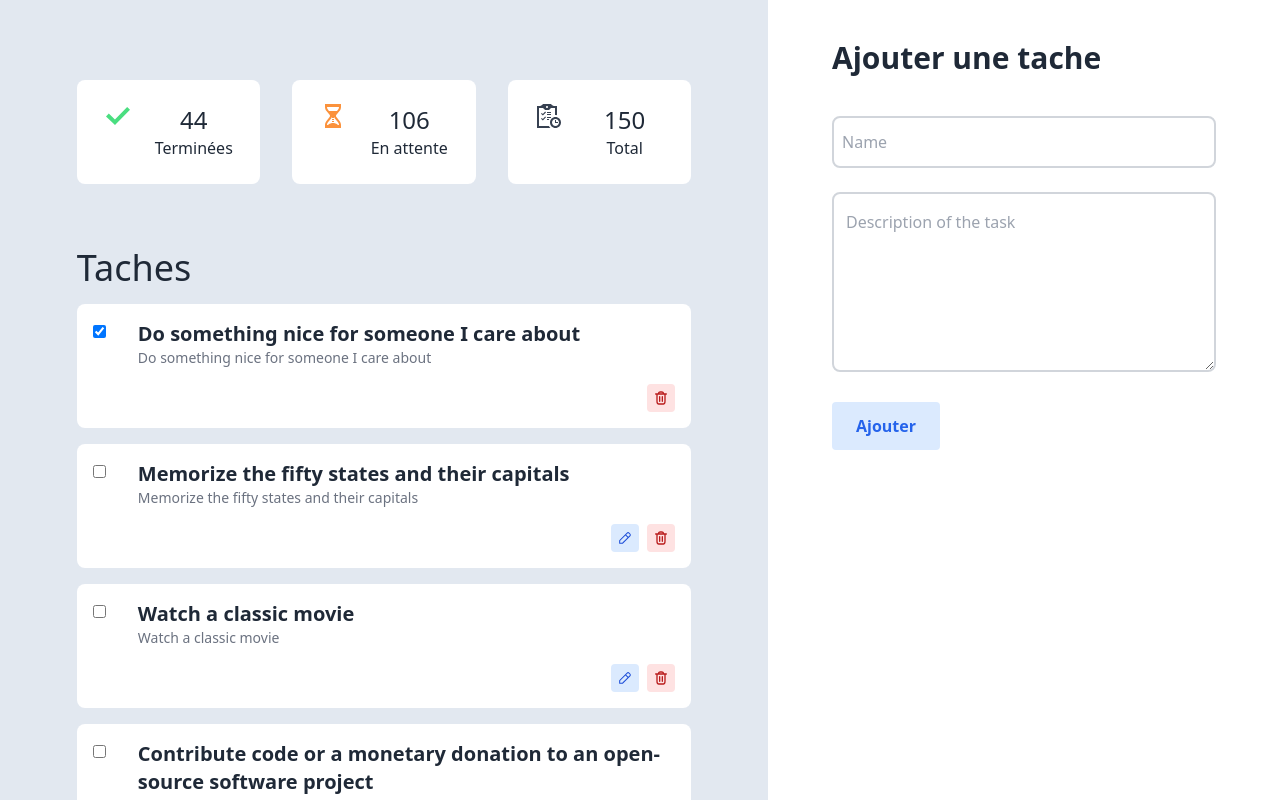
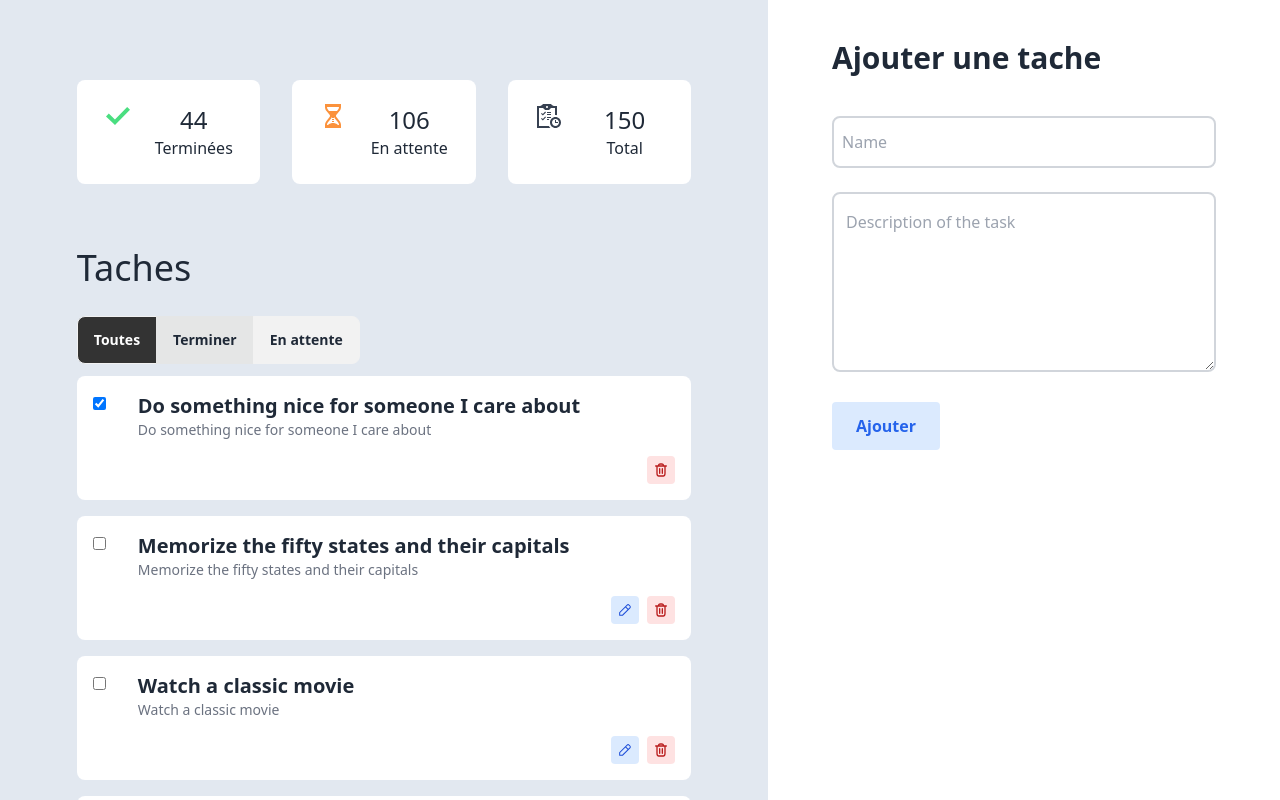
Before and after one commit to NdekoCode/pinia-discovery, a Vue app: page /todo-app in a window 1280 px wide. Shown: the top 800 px of the page. Built offline with nearby package versions, Linux system fonts and the light colour scheme.

Commit message:
feat: add filter

```diff
--- /dev/null
+++ b/src/components/Filter.vue
@@ -0,0 +1,36 @@
+<script lang="ts" setup>
+import useTaskStore from '@/stores/tasks'
+const taskStore = useTaskStore()
+</script>
+
+<template>
+  <div class="join">
+    <button
+      class="join-item btn"
+      :class="taskStore.filter === 'all' && 'active'"
+      @click="taskStore.filter = 'all'"
+    >
+      Toutes
+    </button>
+    <button
+      class="join-item btn btn-active"
+      :class="taskStore.filter === 'finished' && 'active'"
+      @click="taskStore.filter = 'finished'"
+    >
+      Terminer
+    </button>
+    <button
+      class="join-item btn"
+      :class="taskStore.filter === 'unfinished' && 'active'"
+      @click="taskStore.filter = 'unfinished'"
+    >
+      En attente
+    </button>
+  </div>
+</template>
+<style lang="scss" scoped>
+.active {
+  background-color: #333;
+  color: #fff;
+}
+</style>
--- a/src/components/TaskForm.vue
+++ b/src/components/TaskForm.vue
@@ -10,6 +10,12 @@ const task = reactive({
   description: ''
 })
 const selectedTask: Ref<Task | null> = ref(null)
+const cancel = () => {
+  selectedTask.value = null
+  task.title = ''
+  task.description = ''
+  taskStore.selectedTask = null
+}
 const addTask = (event: Event) => {
   if (selectedTask.value) {
     const dataEdit = { ...selectedTask.value, title: task.title, description: task.description }
@@ -64,7 +70,7 @@ taskStore.$subscribe((mutation: SubscriptionCallbackMutation<Tasks>) => {
       <button
         v-if="taskStore.selectedTask"
         class="px-6 py-3 font-semibold text-red-600 bg-red-100 rounded"
-        @click="() => (taskStore.selectedTask = null)"
+        @click="cancel"
       >
         Annuler
       </button>
--- a/src/components/TaskList.vue
+++ b/src/components/TaskList.vue
@@ -17,9 +17,32 @@ const handleEdit = (task: Task) => {
 <template>
   <div class="py-6">
     <h1 class="mt-10 mb-4 text-4xl">Taches</h1>
+    <div class="my-3 join">
+      <button
+        class="join-item btn"
+        :class="taskStore.filter === 'all' && 'active'"
+        @click="taskStore.filter = 'all'"
+      >
+        Toutes
+      </button>
+      <button
+        class="join-item btn btn-active"
+        :class="taskStore.filter === 'finished' && 'active'"
+        @click="taskStore.filter = 'finished'"
+      >
+        Terminer
+      </button>
+      <button
+        class="join-item btn"
+        :class="taskStore.filter === 'unfinished' && 'active'"
+        @click="taskStore.filter = 'unfinished'"
+      >
+        En attente
+      </button>
+    </div>
     <div>
       <transition-group name="todo" tag="ul">
-        <li v-for="task of taskStore.currentTasksItem" :key="task.id">
+        <li v-for="task of taskStore.filterTodo" :key="task.id">
           <div
             class="flex px-4 py-4 mb-4 bg-white rounded-lg"
             v-if="task.id !== taskStore.selectedTask?.id"
@@ -101,4 +124,8 @@ const handleEdit = (task: Task) => {
     opacity 0.35s,
     transform 0.35s;
 }
+.active {
+  background-color: #333;
+  color: #fff;
+}
 </style>
--- a/src/libs/utilities/types.ts
+++ b/src/libs/utilities/types.ts
@@ -21,7 +21,9 @@ export type Product = {
 }
 export type Tasks = {
   tasks: Task[]
+  filteredTasks: Task[]
   currentTasksItem: Task[]
+  filter: filterTodo
   selectedTask: Task | null
   pageSize: number
   currentPage: number
@@ -44,3 +46,4 @@ export declare type SubscriptionCallbackMutation<S> =
   | SubscriptionCallbackMutationDirect
   | SubscriptionCallbackMutationPatchObject<S>
   | SubscriptionCallbackMutationPatchFunction
+export type filterTodo = 'all' | 'finished' | 'unfinished'
--- a/src/plugins/pinia.ts
+++ b/src/plugins/pinia.ts
@@ -1,13 +1,12 @@
 import { createPinia, type Pinia } from 'pinia'
 
-const pinia: Pinia = createPinia() /*
+const pinia: Pinia = createPinia()
 pinia.use(({ pinia, app, store }) => {
- const keyOf = (id: string | number) => `pinia-store:${id}`
+  const keyOf = (id: string | number) => `pinia-store:${id}`
   const saveState = window.localStorage.getItem(keyOf(store.$id))
   store.$patch(JSON.parse(saveState || '{}'))
   store.$subscribe((mutation, state) => {
     localStorage.setItem(keyOf(mutation.storeId), JSON.stringify(state))
   })
 })
- */
 export default pinia
--- a/src/stores/tasks.ts
+++ b/src/stores/tasks.ts
@@ -4,16 +4,26 @@ import { type Task, type Tasks, type TodoTask } from '../libs/utilities/types'
 const useTaskStore = defineStore('tasks', {
   state: (): Tasks => ({
     tasks: [],
+    filteredTasks: [],
     currentTasksItem: [],
     selectedTask: null,
+    filter: 'all',
     pageSize: 5,
     currentPage: 1
   }),
   getters: {
     title: (state) => (state.selectedTask ? 'Modifier' : 'Ajouter'),
-    completedTasks: (state) => state.tasks.filter((task) => task.completed),
-    unCompletedTasks: (state) => state.tasks.filter((task) => !task.completed),
-    totalPages: (state) => Math.ceil(state.tasks.length / state.pageSize)
+    completedTasks: (state) => state.filteredTasks.filter((task) => task.completed),
+    unCompletedTasks: (state) => state.filteredTasks.filter((task) => !task.completed),
+    totalPages: (state) => Math.ceil(state.tasks.length / state.pageSize),
+    filterTodo(state) {
+      if (state.filter === 'finished') {
+        return this.currentTasksItem.filter((t) => t.completed)
+      } else if (state.filter === 'unfinished') {
+        return this.currentTasksItem.filter((t) => !t.completed)
+      }
+      return this.currentTasksItem
+    }
   },
   actions: {
     selectedCurrentTask(task: Task) {
@@ -21,22 +31,23 @@ const useTaskStore = defineStore('tasks', {
     },
     addTask(task: Task) {
       this.tasks.unshift({ ...task, id: randomId(), completed: false })
+      this.filteredTasks = this.tasks
       this.currentPageItem()
     },
     editSelectedTask(task: Task) {
-      const taskIndex = this.tasks.findIndex((t) => t.id === task.id)
+      const taskIndex = this.filteredTasks.findIndex((t) => t.id === task.id)
       if (taskIndex > -1) {
-        this.tasks[taskIndex] = task
+        this.filteredTasks[taskIndex] = task
         this.selectedTask = null
         this.currentPageItem()
       }
     },
     deleteTask(task: Task) {
-      const taskIndex = this.tasks.findIndex((t) => {
+      const taskIndex = this.filteredTasks.findIndex((t) => {
         return task.id === t.id
       })
       if (taskIndex > -1) {
-        this.tasks.splice(taskIndex, 1)
+        this.filteredTasks.splice(taskIndex, 1)
         this.currentPageItem()
       }
     },
@@ -50,11 +61,12 @@ const useTaskStore = defineStore('tasks', {
         description: p.todo
       }))
       this.tasks = taskData
+      this.filteredTasks = this.tasks
     },
     currentPageItem() {
       const start = (this.currentPage - 1) * this.pageSize
       const end = start + this.pageSize
-      this.currentTasksItem = this.tasks.slice(start, end)
+      this.currentTasksItem = this.filteredTasks.slice(start, end)
     },
     incrementCurrentPage() {
       if (this.currentPage < this.totalPages) {
```
